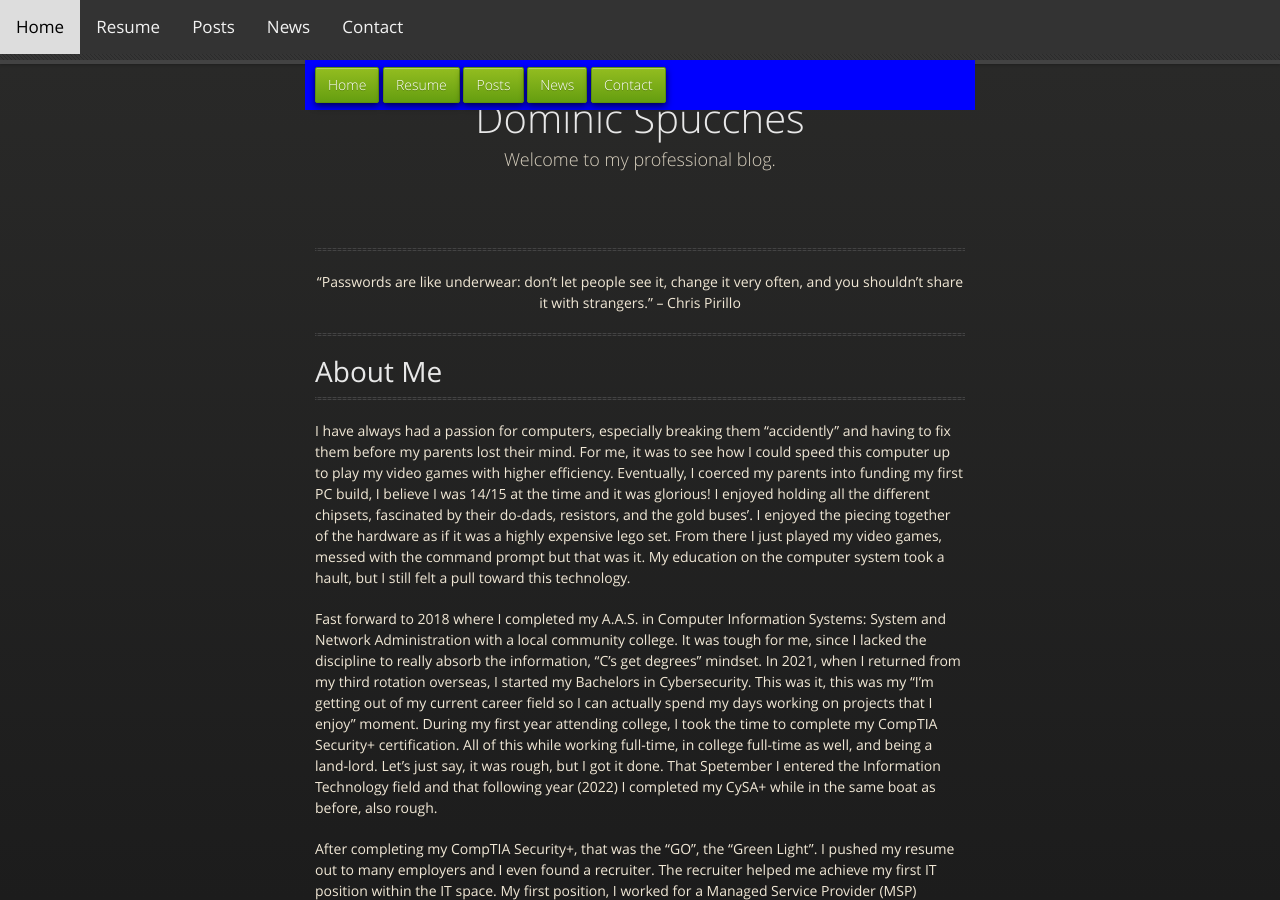
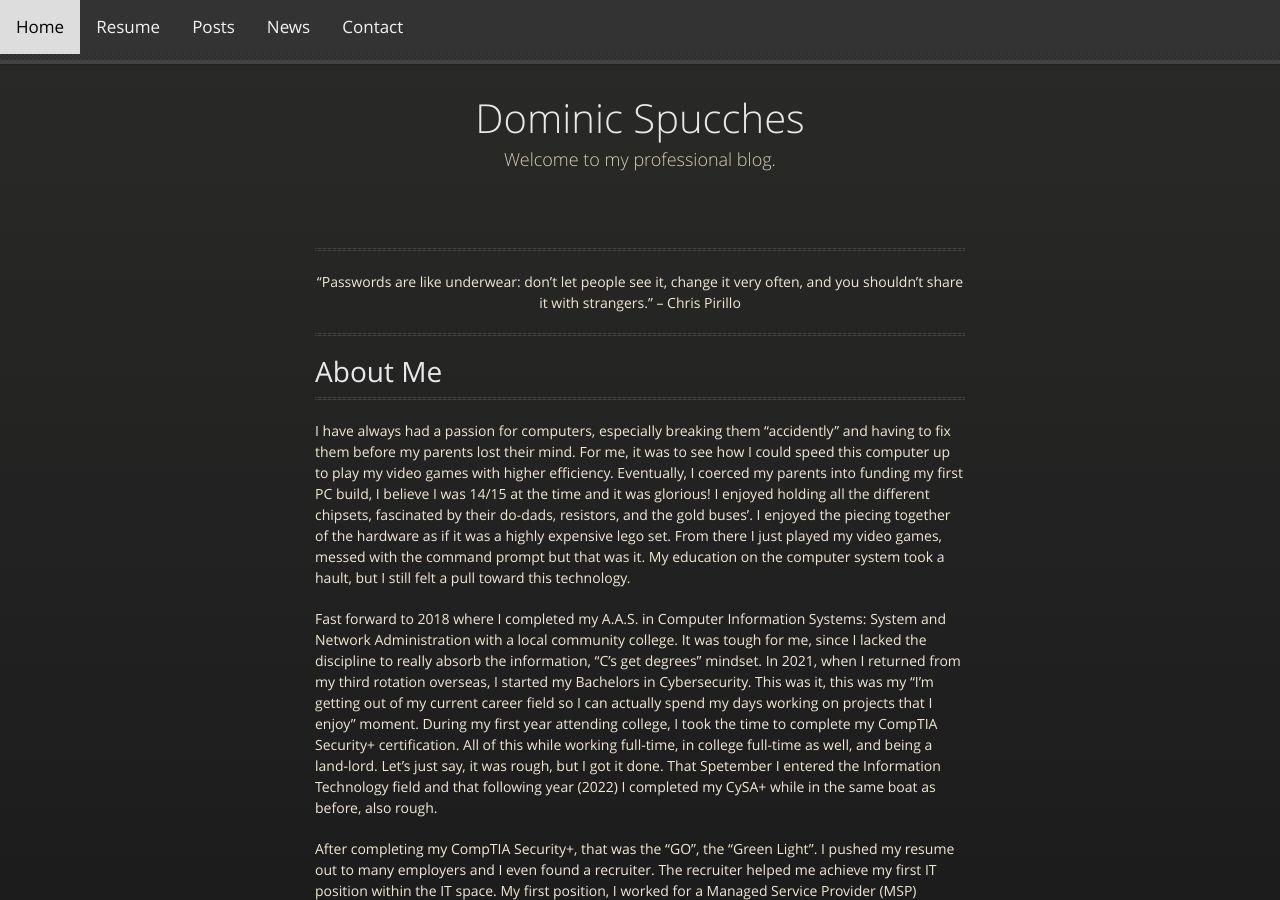
Before and after one commit to dspucches/dspucches.github.io, a Jekyll site: the page built from index.md, in a window 1280 px wide and 900 px high. Built offline with Jekyll 4.4.1, drawn with Linux system fonts in a browser that asks for light colours; nearby versions of some CDN libraries.

```diff
--- a/_layouts/default.html
+++ b/_layouts/default.html
@@ -22,15 +22,6 @@
             <a href="https://dspucches.github.io/2023/03/07/contact.html">Contact</a>
             <a href="javascript:void(0);" class="icon" onclick="myFunction()"><i class="fa fa-bars"></i></a>
           </div>
-        <nav class="my-nav">
-           <ul>
-            <li><a href="https://dspucches.github.io">Home</a></li>
-            <li><a href="https://dspucches.github.io/2023/02/22/resume.html">Resume</a></li>
-            <li><a href="https://dspucches.github.io/2023/02/22/posts.html">Posts</a></li>
-            <li><a href="https://dspucches.github.io/2023/03/07/news.html">News</a></li>
-            <li><a href="https://dspucches.github.io/2023/03/07/contact.html">Contact</a></li>
-           </ul>
-        </nav>
       </div><!-- end header -->
 
     <div class="wrapper">
```
